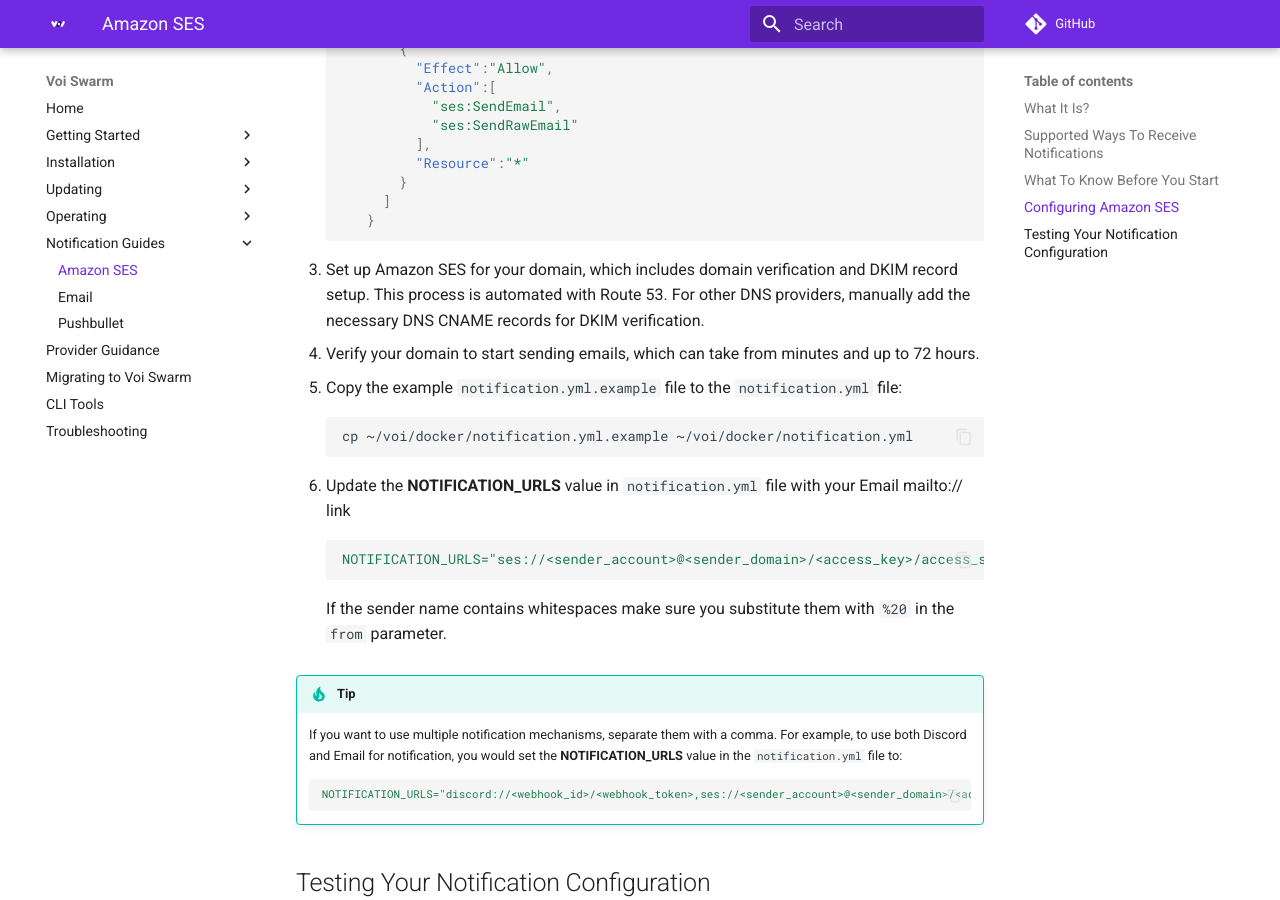
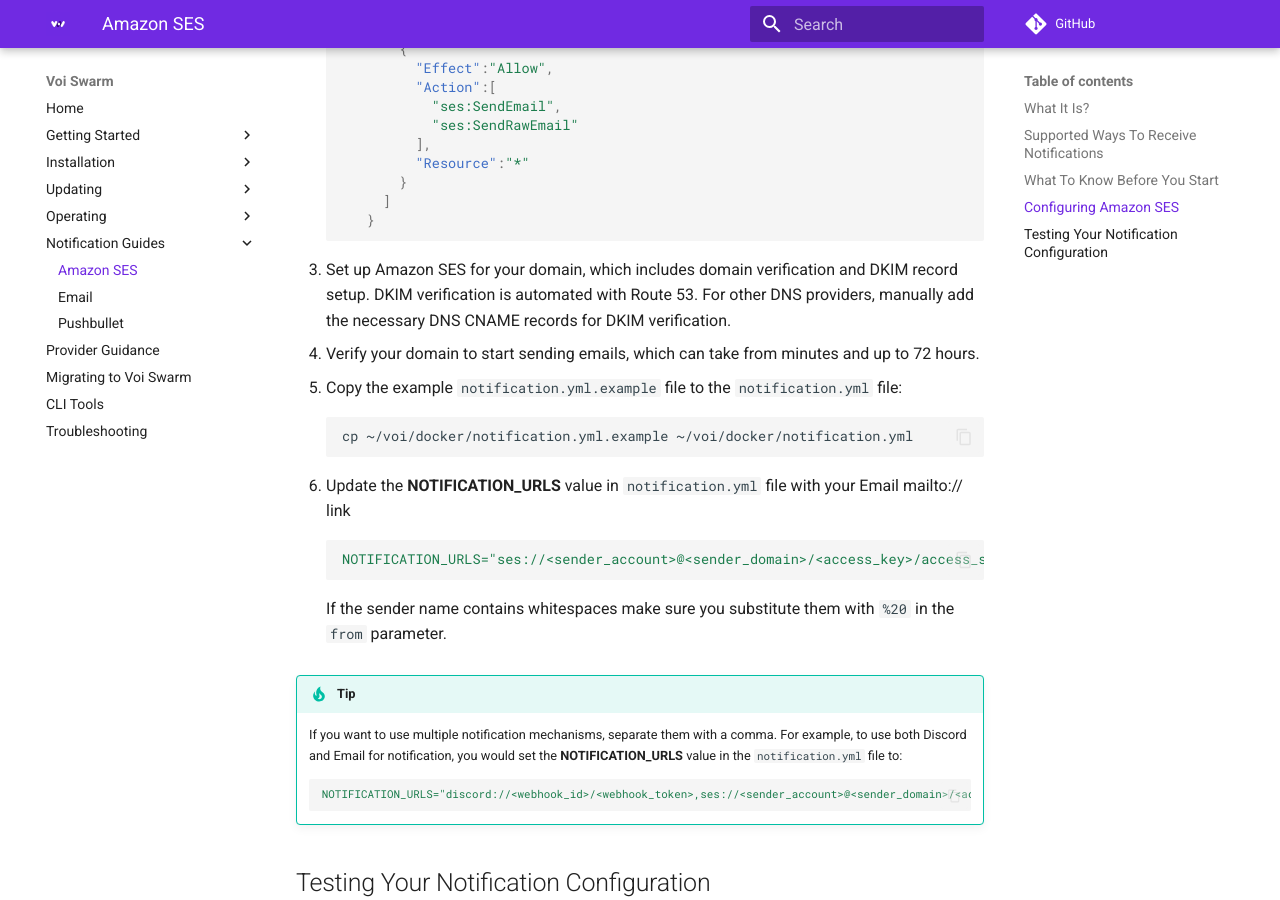
Before and after one commit to VoiNetwork/voi-swarm, an MkDocs documentation site: the page built from docs/notification-guides/amazon-ses.md, in a window 1280 px wide and 900 px high, scrolled down 966 px. Built offline with MkDocs 1.6.1 and Material for MkDocs 9.7.7, drawn with Linux system fonts in a browser that asks for light colours; comment, search, counter and statistics services are not loaded.

Commit message:
Clarify language on DKIM w/ Route 53

````diff
--- a/docs/notification-guides/amazon-ses.md
+++ b/docs/notification-guides/amazon-ses.md
@@ -39,7 +39,8 @@
          ]
        }
     ```
-3. Set up Amazon SES for your domain, which includes domain verification and DKIM record setup. This process is automated with Route 53.
+3. Set up Amazon SES for your domain, which includes domain verification and DKIM record setup.
+   DKIM verification is automated with Route 53.
 For other DNS providers, manually add the necessary DNS CNAME records for DKIM verification.
 4. Verify your domain to start sending emails, which can take from minutes and up to 72 hours.
 5. Copy the example `notification.yml.example` file to the `notification.yml` file:
````
